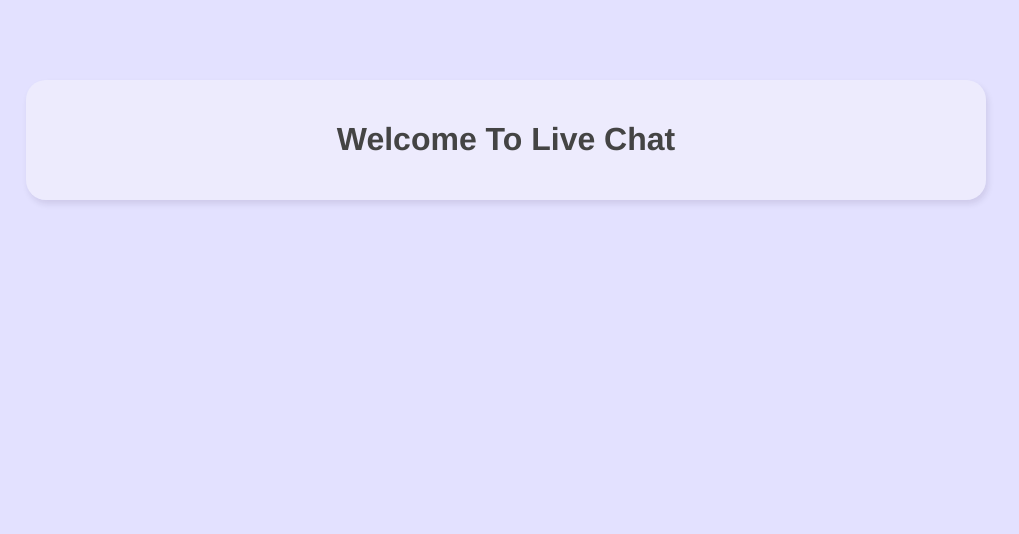
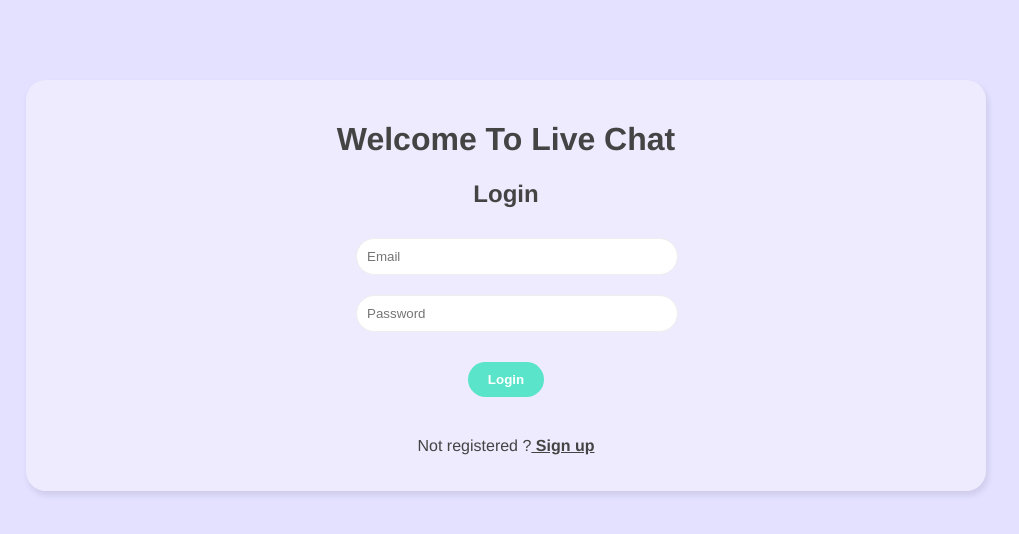
Before and after one commit to Adamskoullos/vue-live-chat-template, a Vue app: page / in a window 1280 px wide. Shown: the top 534 px of the page, without its empty margins (134-1153 px from the left). Built offline with nearby package versions, Linux system fonts and the light colour scheme.

Commit message:
login and signup components

```diff
--- /dev/null
+++ b/src/components/Login.vue
@@ -0,0 +1,29 @@
+<template>
+  <form @click.prevent="handleSubmit">
+      <input type="email" placeholder="Email" required v-model="email">
+      <input type="password" placeholder="Password" required v-model="password">
+      <button>Login</button>
+  </form>
+</template>
+
+<script>
+import { ref } from '@vue/reactivity'
+
+export default {
+
+    setup(){
+        const email = ref('');
+        const password = ref('');
+
+        const handleSubmit = () => {
+            // Code to be added
+        }
+
+        return { email, password, handleSubmit }
+    }
+}
+</script>
+
+<style>
+
+</style>
--- /dev/null
+++ b/src/components/Signup.vue
@@ -0,0 +1,31 @@
+<template>
+  <form @click.prevent="handleSubmit">
+      <input type="text" placeholder="Display Name" required v-model="displayName">
+      <input type="email" placeholder="Email" required v-model="email">
+      <input type="password" placeholder="Password" required v-model="password">
+      <button>Sign Up</button>
+  </form>
+</template>
+
+<script>
+import { ref } from '@vue/reactivity'
+
+export default {
+
+    setup(){
+        const displayName = ref('');
+        const email = ref('');
+        const password = ref('');
+
+        const handleSubmit = () => {
+            // Code to be added
+        }
+
+        return { displayName, email, password, handleSubmit }
+    }
+}
+</script>
+
+<style>
+
+</style>
--- a/src/views/Welcome.vue
+++ b/src/views/Welcome.vue
@@ -1,11 +1,32 @@
 <template>
   <div class="welcome container">
       <h1>Welcome To Live Chat</h1>
+      <div v-if="showLogin">
+          <h2>Login</h2>
+          <Login />
+          <p>Not registered ?<span @click="showLogin = false"> Sign up</span></p>
+      </div>
+      <div v-else>
+          <h2>Register</h2>
+          <Signup />
+          <p>Already registered ?<span @click="showLogin = true"> Login</span></p>
+      </div>
   </div>
 </template>
 
 <script>
+import { ref } from '@vue/reactivity'
+import Login from '../components/Login'
+import Signup from '../components/Signup'
+
 export default {
+    components: { Login, Signup },
+
+    setup(){
+        const showLogin = ref(true)
+
+        return { showLogin }
+    }
 
 }
 </script>
@@ -15,4 +36,30 @@
     text-align: center;
     padding: 20px 0;
 }
+/* form styles */
+.welcome form {
+width: 300px;
+margin: 20px auto;
+}
+.welcome label {
+display: block;
+margin: 20px 0 10px;
+}
+.welcome input {
+width: 100%;
+padding: 10px;
+border-radius: 20px;
+border: 1px solid #eee;
+outline: none;
+color: #999;
+margin: 10px auto;
+}
+.welcome button{
+    margin: 20px auto;
+}
+.welcome span{
+    font-weight: bold;
+    text-decoration: underline;
+    cursor: pointer;
+}
 </style>
```
